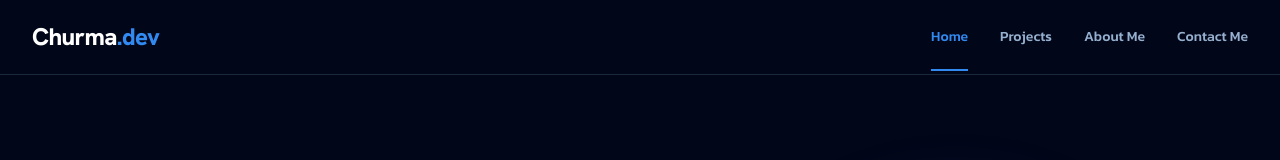
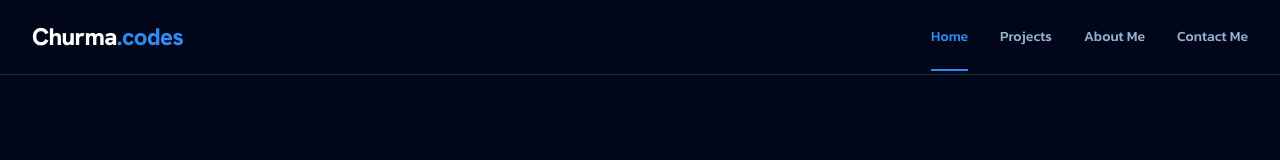
Before and after one commit to Churma16/portfolio-frontend-react, a React (Vite) app: page / in a window 1280 px wide. Shown: the top 160 px of the page. Built offline with nearby package versions, Linux system fonts and the light colour scheme; no server answers.

Commit message:
feat: update Navbar component to change site domain from .dev to .codes

```diff
--- a/src/components/layout/Navbar.tsx
+++ b/src/components/layout/Navbar.tsx
@@ -68,7 +68,7 @@ export default function Navbar() {
                         to="/"
                         className="text-2xl font-heading font-bold text-white tracking-tight"
                     >
-                        Churma<span className="text-lara-blue">.dev</span>
+                        Churma<span className="text-lara-blue">.codes</span>
                     </Link>
 
                     {/* Menu dengan Font Kanit (font-body) */}
```
